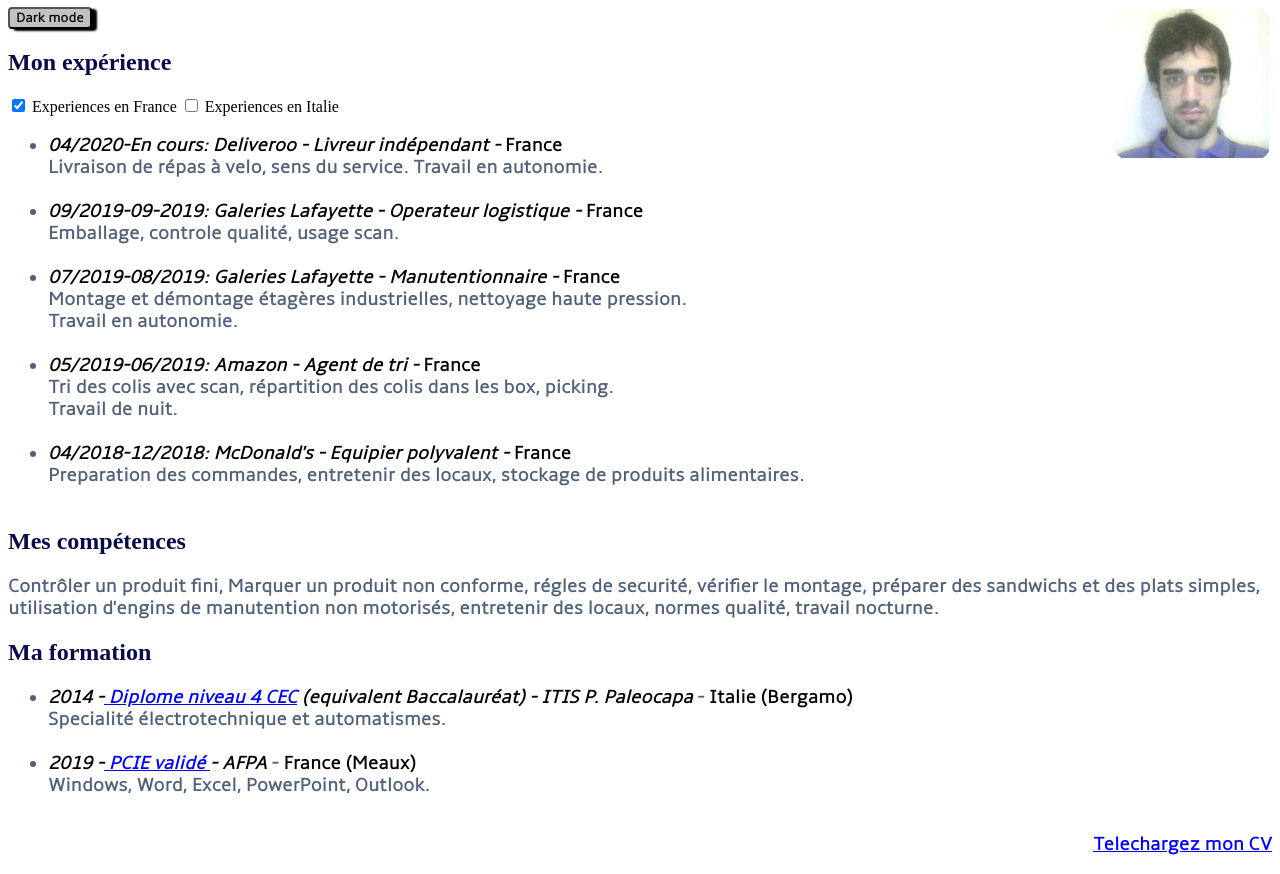
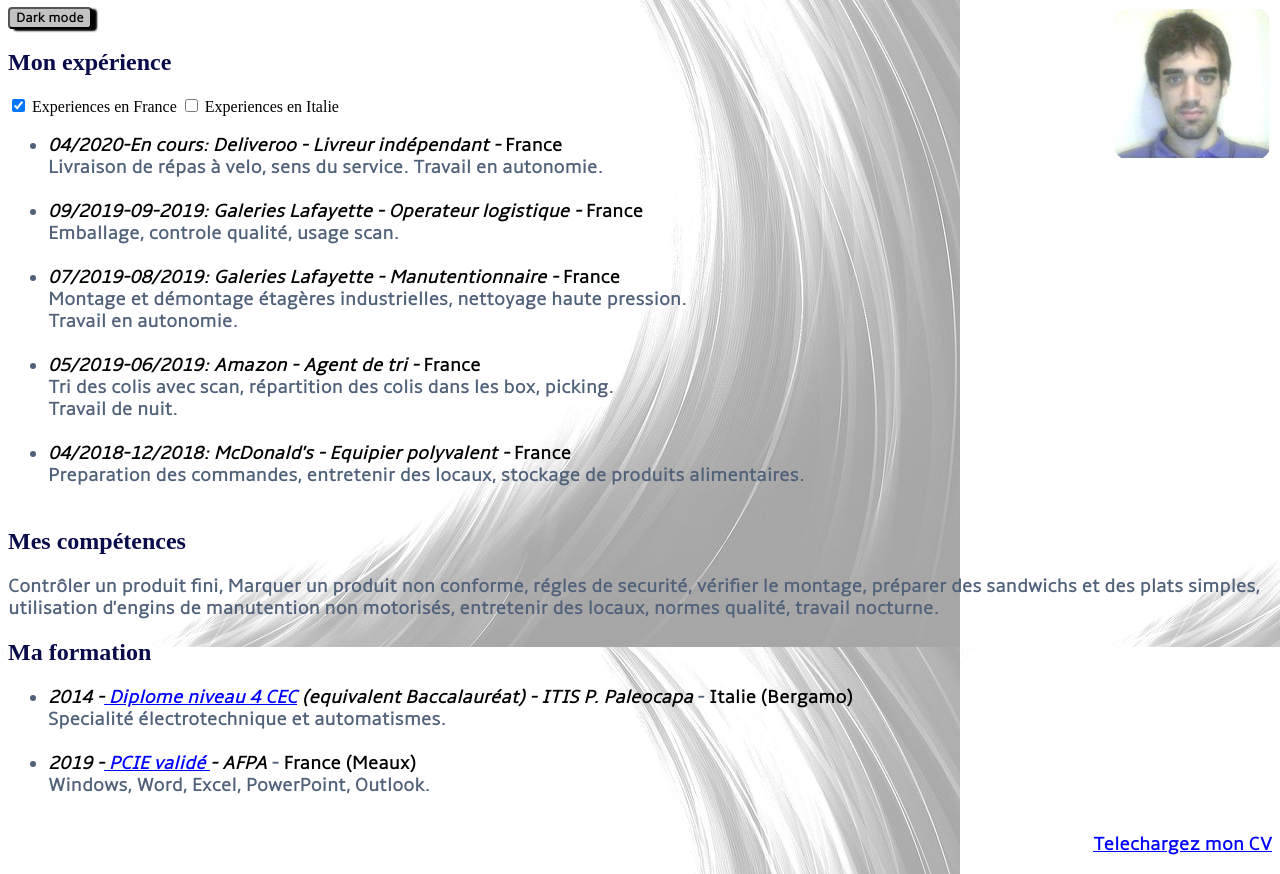
Before and after one commit to davidevb93/davidevb93.github.io, a plain HTML site: page index.html in a window 1280 px wide. Shown: the part 73-947 px from the top of the page. Drawn offline with Linux system fonts and the light colour scheme; files whose address does not match are found by name.

Commit message:
Update style.css

```diff
--- a/style.css
+++ b/style.css
@@ -41,7 +41,8 @@ a:hover
 	}
 
 html{
-background-image:url("Images/fond.jpg") fixed no-repeat right cover;
+background-image:url("Images/fond.jpg");
+
 
 }
 
```
